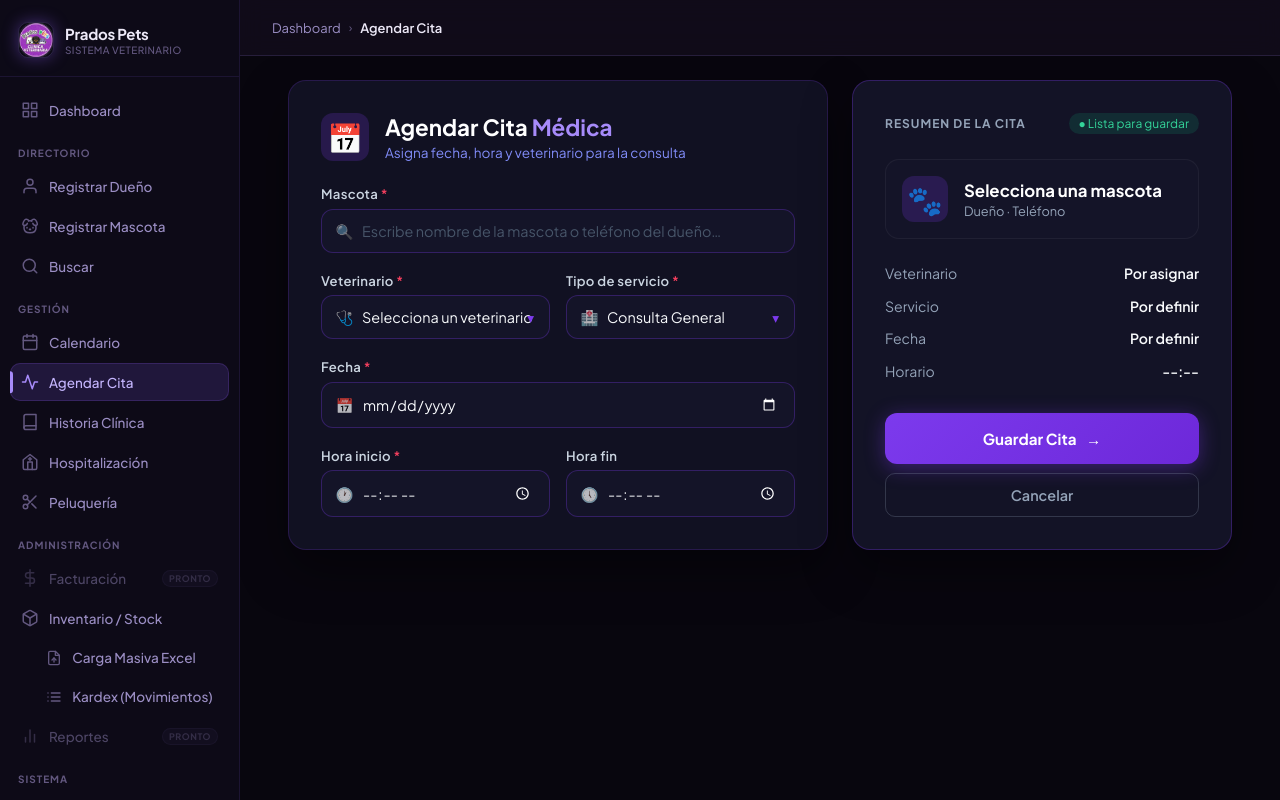
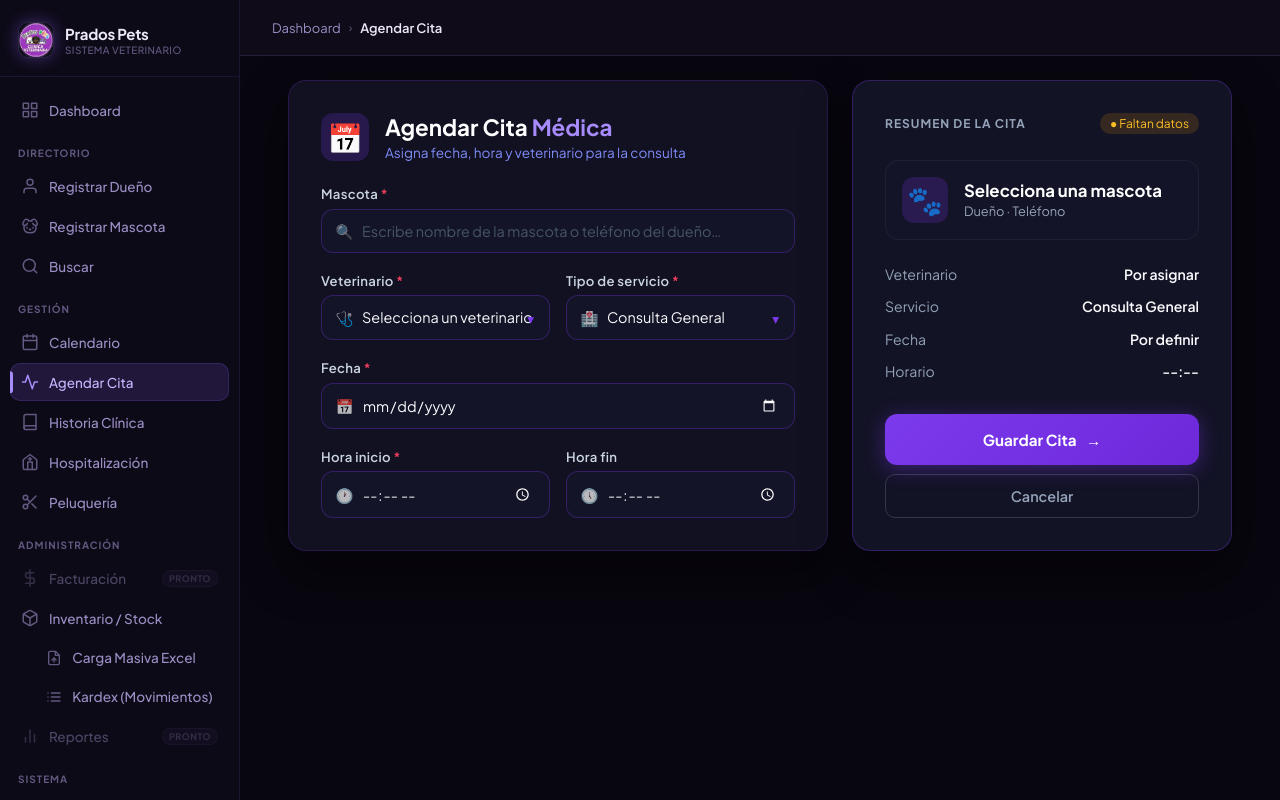
Before and after one commit to Cruz-Fernando/AppWeb-Prados-Pets, a Django app: page /agendamiento/agendar/ in a window 1280 px wide. Run offline with Django 5.2, Linux system fonts and the light colour scheme; a user stored in the database is signed in; data comes from the database, SQL or seed files in the repository.

Commit message:
El resumen de la cita ya no dice "Lista para guardar" cuando está vacía
El resumen de Agendar Cita mostraba siempre el badge verde "Lista para
guardar". Ahora empieza en "Faltan datos" (en ámbar, con un texto que dice
qué falta) y solo se pone verde cuando hay mascota, veterinario, servicio,
fecha, hora de inicio y hora de fin, y la hora de fin es posterior a la de
inicio. Si el formulario vuelve con datos tras un error, el resumen los
muestra desde el principio. Incluye pruebas.

```diff
--- a/templates/agendamiento/cita_form.html
+++ b/templates/agendamiento/cita_form.html
@@ -120,7 +120,7 @@
       <div class="pp-card pp-card--summary">
         <div class="pp-summary__header">
           <span class="pp-summary__title">RESUMEN DE LA CITA</span>
-          <span class="pp-summary__status">● Lista para guardar</span>
+          <span class="pp-summary__status" id="sum_estado" role="status" aria-live="polite">● Faltan datos</span>
         </div>
 
         <div class="pp-summary__pet-box">
@@ -271,7 +271,9 @@ input[type="date"], input[type="time"] { color-scheme: dark; }
 .pp-card--summary { display: flex; flex-direction: column; justify-content: space-between; background: #131326; border-color: rgba(124, 58, 237, 0.3); }
 .pp-summary__header { display: flex; align-items: center; justify-content: space-between; margin-bottom: 1.5rem; }
 .pp-summary__title { font-size: .75rem; font-weight: 700; letter-spacing: 1px; color: #94a3b8; }
-.pp-summary__status { font-size: .75rem; background: rgba(16, 185, 129, 0.15); color: #34d399; padding: 3px 10px; border-radius: 12px; }
+/* Por defecto (faltan datos) en ámbar; pasa a verde solo cuando la cita está completa */
+.pp-summary__status { font-size: .75rem; background: rgba(245, 158, 11, 0.15); color: #fbbf24; padding: 3px 10px; border-radius: 12px; transition: background .2s, color .2s; }
+.pp-summary__status--lista { background: rgba(16, 185, 129, 0.15); color: #34d399; }
 
 .pp-summary__pet-box { display: flex; align-items: center; gap: 1rem; background: rgba(22, 22, 42, 0.6); padding: 1rem; border-radius: 14px; margin-bottom: 1.5rem; border: 1px solid rgba(255, 255, 255, 0.05); }
 .pp-summary__pet-avatar { font-size: 1.8rem; width: 46px; height: 46px; background: rgba(124, 58, 237, 0.2); border-radius: 12px; display: flex; align-items: center; justify-content: center; }
@@ -331,6 +333,7 @@ input[type="date"], input[type="time"] { color-scheme: dark; }
   const sumServ       = document.getElementById('sum_servicio');
   const sumFecha      = document.getElementById('sum_fecha');
   const sumHorario    = document.getElementById('sum_horario');
+  const sumEstado     = document.getElementById('sum_estado');
 
   const inVet    = document.getElementById('id_veterinario');
   const inServ   = document.getElementById('id_tipo_servicio');
@@ -397,6 +400,7 @@ input[type="date"], input[type="time"] { color-scheme: dark; }
     // Actualizar Panel Lateral
     sumMascota.textContent   = `${m.nombre_mascota} [${m.codigo}]`;
     sumDuenoInfo.textContent = `${m.dueno} · ${m.telefono}`;
+    actualizarEstado();
   }
 
   function limpiar() {
@@ -404,7 +408,35 @@ input[type="date"], input[type="time"] { color-scheme: dark; }
     badge.style.display = 'none'; badge.innerHTML = '';
     sumMascota.textContent = 'Selecciona una mascota';
     sumDuenoInfo.textContent = 'Dueño · Teléfono';
+    actualizarEstado();
     input.focus();
+  }
+
+  // El badge del resumen solo dice "Lista para guardar" cuando están los datos obligatorios.
+  // Si falta algo, se queda en "Faltan datos" y el detalle va en el tooltip (title).
+  function actualizarEstado() {
+    const faltan = [];
+    if (!hidden.value)                 faltan.push('mascota');
+    if (!inVet || !inVet.value)        faltan.push('veterinario');
+    if (!inServ || !inServ.value)      faltan.push('tipo de servicio');
+    if (!inFecha || !inFecha.value)    faltan.push('fecha');
+    if (!inHoraIn || !inHoraIn.value)  faltan.push('hora de inicio');
+    if (!inHoraFn || !inHoraFn.value)  faltan.push('hora de fin');
+
+    const rangoInvalido = !faltan.length && inHoraFn.value <= inHoraIn.value;
+    const lista = !faltan.length && !rangoInvalido;
+
+    sumEstado.classList.toggle('pp-summary__status--lista', lista);
+    if (lista) {
+      sumEstado.textContent = '● Lista para guardar';
+      sumEstado.removeAttribute('title');
+    } else if (rangoInvalido) {
+      sumEstado.textContent = '● Revisa el horario';
+      sumEstado.title = 'La hora de fin debe ser posterior a la de inicio';
+    } else {
+      sumEstado.textContent = '● Faltan datos';
+      sumEstado.title = 'Falta: ' + faltan.join(', ');
+    }
   }
 
   function cerrar() { dropdown.style.display = 'none'; }
@@ -425,12 +457,14 @@ input[type="date"], input[type="time"] { color-scheme: dark; }
   if (inVet) {
     inVet.addEventListener('change', function() {
       sumVet.textContent = this.value ? this.options[this.selectedIndex].text : 'Por asignar';
+      actualizarEstado();
     });
   }
 
   if (inServ) {
     inServ.addEventListener('change', function() {
       sumServ.textContent = this.value ? this.options[this.selectedIndex].text : 'Por definir';
+      actualizarEstado();
     });
   }
 
@@ -441,9 +475,10 @@ input[type="date"], input[type="time"] { color-scheme: dark; }
     inFecha.setAttribute('min', hoy);
 
     inFecha.addEventListener('change', function() {
-      if (!this.value) { sumFecha.textContent = 'Por definir'; return; }
+      if (!this.value) { sumFecha.textContent = 'Por definir'; actualizarEstado(); return; }
       const [yyyy, mm, dd] = this.value.split('-');
       sumFecha.textContent = `${dd}/${mm}/${yyyy}`;
+      actualizarEstado();
     });
   }
 
@@ -457,10 +492,18 @@ input[type="date"], input[type="time"] { color-scheme: dark; }
     } else {
       sumHorario.textContent = '--:--';
     }
+    actualizarEstado();
   }
 
   if (inHoraIn) inHoraIn.addEventListener('change', actualizarHorario);
   if (inHoraFn) inHoraFn.addEventListener('change', actualizarHorario);
+
+  // Si el servidor devolvió el formulario con valores (p. ej. tras un error de validación),
+  // el resumen debe reflejarlos desde el inicio y no quedarse en "Por definir".
+  if (inVet && inVet.value)   sumVet.textContent  = inVet.options[inVet.selectedIndex].text;
+  if (inServ && inServ.value) sumServ.textContent = inServ.options[inServ.selectedIndex].text;
+  if (inFecha && inFecha.value) inFecha.dispatchEvent(new Event('change'));
+  actualizarHorario(); // también calcula el estado inicial del badge
 }());
 
 // Tras agendar con éxito: descarga automática del comprobante PDF
```
Also changed, not shown: apps/agendamiento/tests_resumen_cita.py (added, +45 -0 lines).
